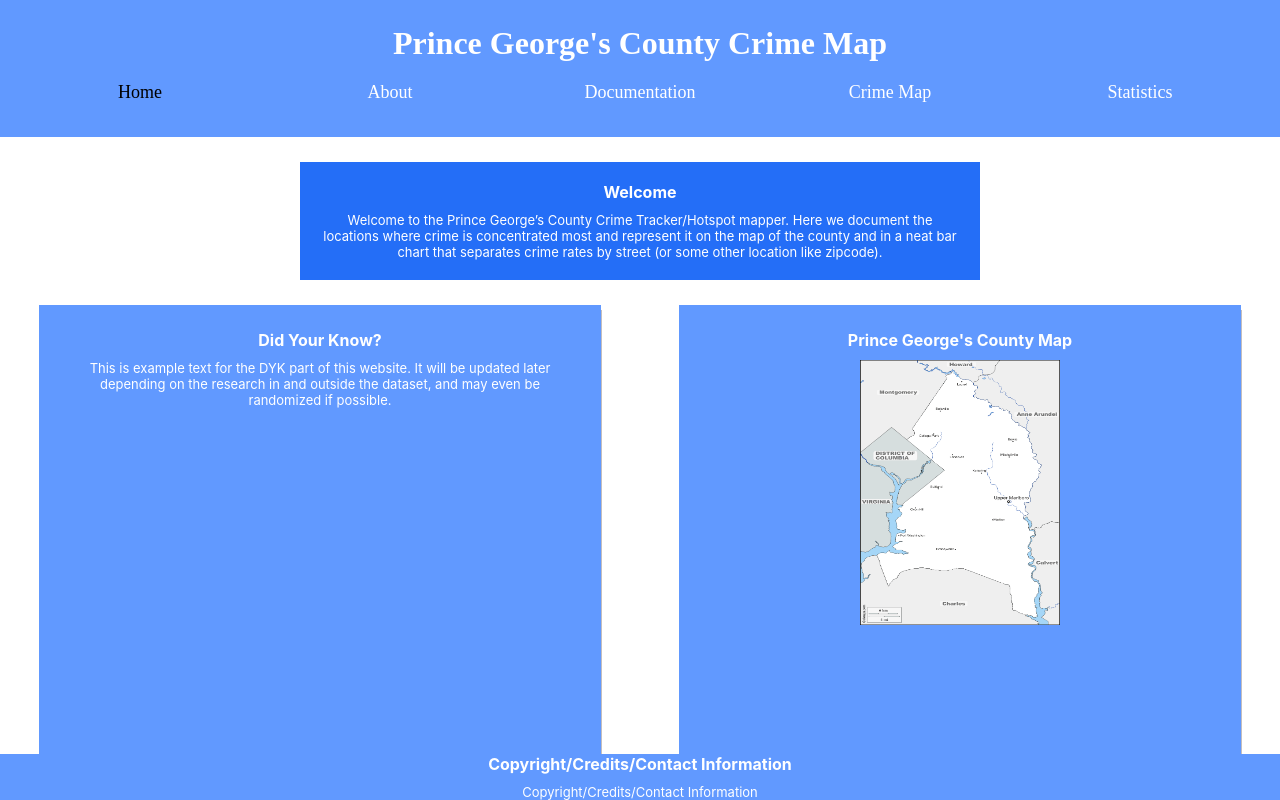
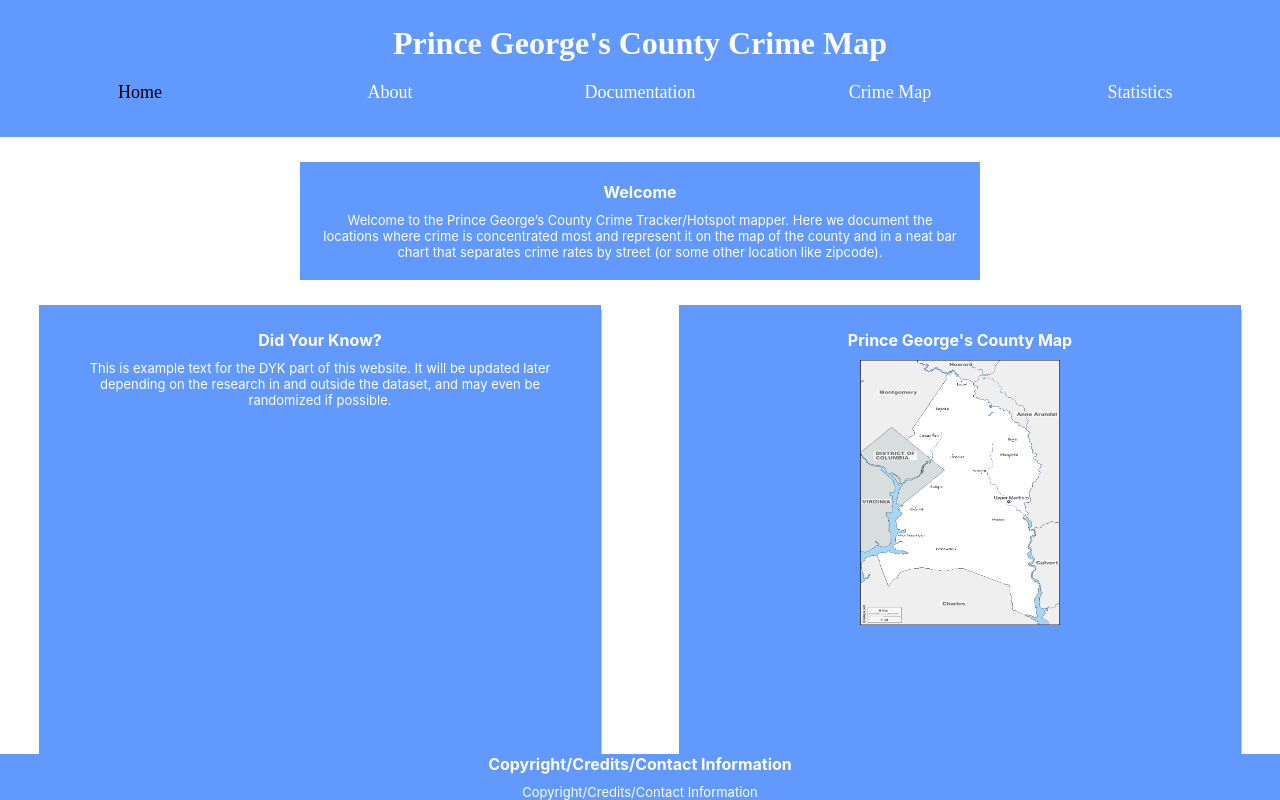
Before and after one commit to Shivppatel/CrimeSurge, a React (Create React App) app: page / in a window 1280 px wide. Built offline with nearby package versions, Linux system fonts and the light colour scheme.

Commit message:
Update Home.css

```diff
--- a/src/Home.css
+++ b/src/Home.css
@@ -13,7 +13,7 @@
 
 .intro {
     width: 50vw;
-    background-color:  rgb(36, 110, 247);
+    background-color:  rgb(97, 153, 255);
     color: white;
     padding: 20px;
     margin: 10px auto;
```
